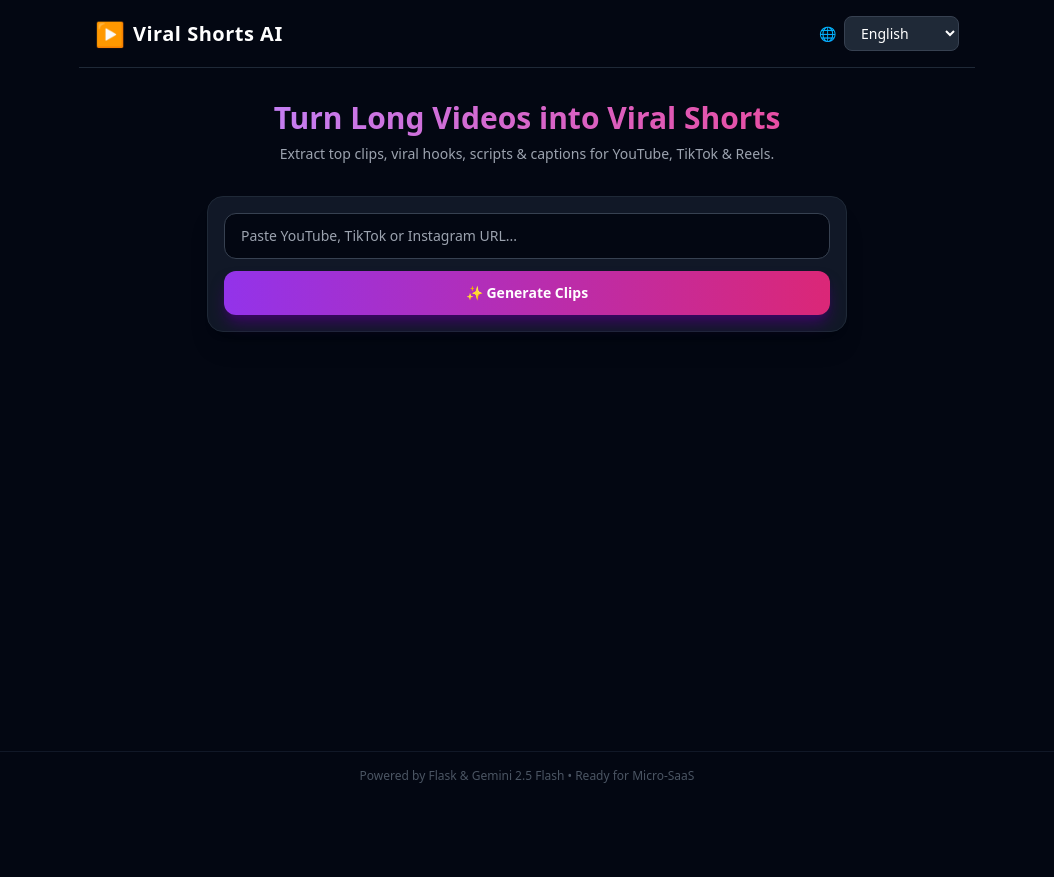
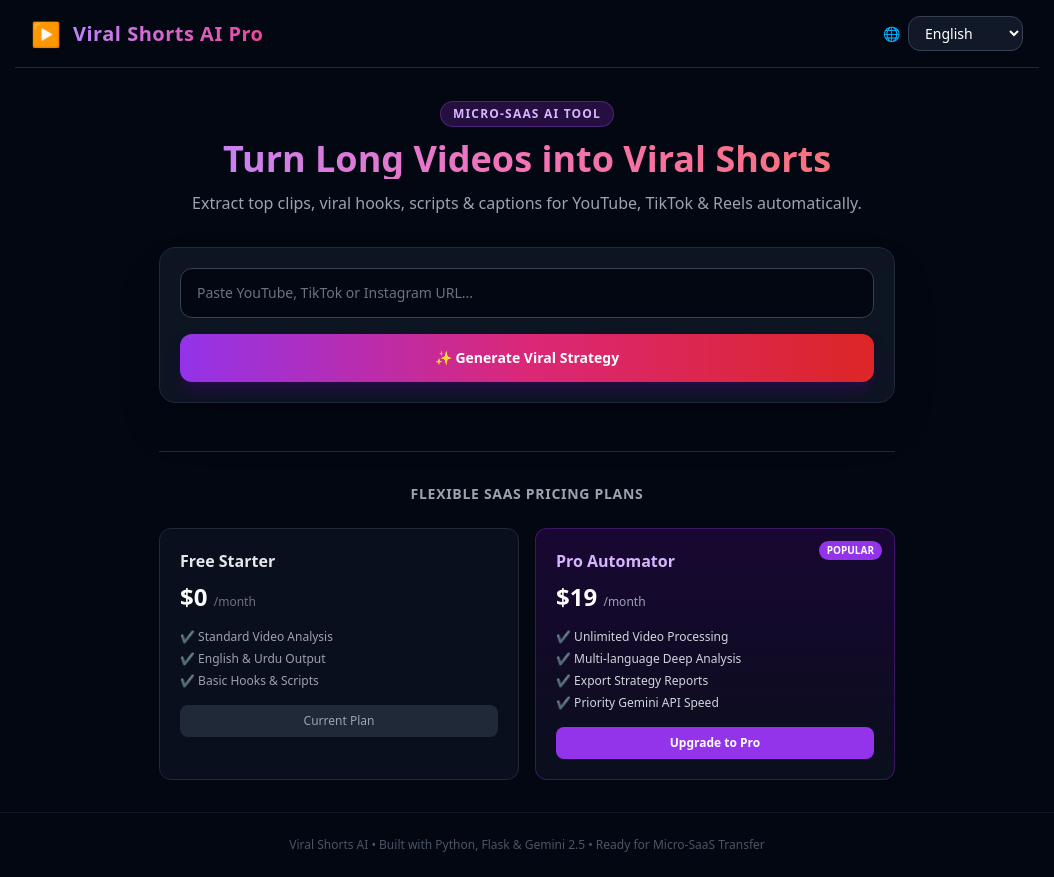
Before and after one commit to makkighouri8-sketch/yt-shorts-ai-generator, a Flask app: page / in a window 1280 px wide. Shown: the whole page, without its empty margins (113-1167 px from the left). Before the commit the page ends 783 px from the top, so only its background shows below. Run offline with Flask 3, Linux system fonts and the light colour scheme; some libraries are stand-ins or nearby versions.

Commit message:
Update index.html for branding and functionality

```diff
--- a/templates/index.html
+++ b/templates/index.html
@@ -3,23 +3,23 @@
 <head>
     <meta charset="UTF-8">
     <meta name="viewport" content="width=device-width, initial-scale=1.0">
-    <title>YT Shorts & Viral AI Generator</title>
+    <title>Viral Shorts AI - Long Video to Shorts Generator</title>
     <script src="https://cdn.tailwindcss.com"></script>
     <script src="https://cdn.jsdelivr.net/npm/marked/marked.min.js"></script>
 </head>
-<body class="bg-gray-950 text-white min-h-screen flex flex-col justify-between font-sans">
+<body class="bg-gray-950 text-white min-h-screen flex flex-col justify-between font-sans selection:bg-purple-500 selection:text-white">
 
     <!-- Header -->
-    <header class="p-4 border-b border-gray-800 flex justify-between items-center max-w-4xl mx-auto w-full">
-        <div class="flex items-center space-x-2">
-            <span class="text-red-500 text-2xl">▶</span>
-            <h1 class="text-xl font-bold tracking-wide">Viral Shorts AI</h1>
+    <header class="p-4 border-b border-gray-800 flex justify-between items-center max-w-5xl mx-auto w-full">
+        <div class="flex items-center space-x-3">
+            <span class="text-red-500 text-2xl font-bold">▶</span>
+            <h1 class="text-xl font-extrabold tracking-wide bg-gradient-to-r from-purple-400 to-pink-500 bg-clip-text text-transparent">Viral Shorts AI Pro</h1>
         </div>
 
         <!-- Language Selector -->
         <div class="flex items-center space-x-2">
             <span class="text-sm text-gray-400">🌐</span>
-            <select id="languageSelect" class="bg-gray-800 text-white text-sm px-3 py-1.5 rounded-lg border border-gray-700 focus:outline-none focus:border-purple-500">
+            <select id="languageSelect" class="bg-gray-900 text-white text-xs sm:text-sm px-3 py-1.5 rounded-xl border border-gray-700 focus:outline-none focus:border-purple-500">
                 <option value="English" selected>English</option>
                 <option value="Urdu">Urdu (اردو)</option>
             </select>
@@ -27,24 +27,25 @@
     </header>
 
     <!-- Main Content -->
-    <main class="max-w-2xl mx-auto px-4 py-8 w-full flex-1">
+    <main class="max-w-3xl mx-auto px-4 py-8 w-full flex-1">
         <div class="text-center mb-8">
-            <h2 class="text-3xl font-extrabold bg-gradient-to-r from-purple-400 to-pink-500 bg-clip-text text-transparent mb-2">
+            <span class="bg-purple-900/40 border border-purple-500/30 text-purple-300 text-xs px-3 py-1 rounded-full uppercase tracking-widest font-semibold mb-3 inline-block">Micro-SaaS AI Tool</span>
+            <h2 class="text-3xl sm:text-4xl font-black bg-gradient-to-r from-purple-400 via-pink-400 to-red-400 bg-clip-text text-transparent mb-3">
                 Turn Long Videos into Viral Shorts
             </h2>
-            <p class="text-gray-400 text-sm">
-                Extract top clips, viral hooks, scripts & captions for YouTube, TikTok & Reels.
+            <p class="text-gray-400 text-sm sm:text-base">
+                Extract top clips, viral hooks, scripts & captions for YouTube, TikTok & Reels automatically.
             </p>
         </div>
 
         <!-- Input Form -->
-        <div class="bg-gray-900 border border-gray-800 p-4 rounded-2xl shadow-xl mb-6">
+        <div class="bg-gray-900/80 backdrop-blur-md border border-gray-800 p-5 rounded-2xl shadow-2xl mb-8">
             <input type="text" id="videoUrl" placeholder="Paste YouTube, TikTok or Instagram URL..."
-                class="w-full bg-gray-950 border border-gray-700 rounded-xl px-4 py-3 text-sm focus:outline-none focus:border-purple-500 text-white mb-3">
+                class="w-full bg-gray-950 border border-gray-700 rounded-xl px-4 py-3.5 text-sm focus:outline-none focus:border-purple-500 text-white mb-4 placeholder-gray-500">
 
             <button onclick="generateClips()" id="genBtn"
-                class="w-full bg-gradient-to-r from-purple-600 to-pink-600 hover:from-purple-500 hover:to-pink-500 font-semibold py-3 rounded-xl transition duration-200 text-sm shadow-lg shadow-purple-950">
-                ✨ Generate Clips
+                class="w-full bg-gradient-to-r from-purple-600 via-pink-600 to-red-600 hover:from-purple-500 hover:to-pink-500 font-bold py-3.5 rounded-xl transition duration-300 text-sm shadow-lg shadow-purple-950/50 flex justify-center items-center gap-2">
+                ✨ Generate Viral Strategy
             </button>
         </div>
 
@@ -52,17 +53,49 @@
         <div id="errorBox" class="hidden bg-red-950/80 border border-red-800 text-red-200 p-4 rounded-xl text-sm mb-6"></div>
 
         <!-- Result Box -->
-        <div id="resultBox" class="hidden bg-gray-900 border border-gray-800 p-6 rounded-2xl shadow-xl">
-            <div class="flex justify-between items-center mb-4">
-                <h3 class="text-lg font-bold text-purple-400 flex items-center gap-2">🔥 Viral Clip Ideas</h3>
-                <button onclick="copyResult()" class="text-xs bg-gray-800 border border-gray-700 hover:bg-gray-700 px-3 py-1.5 rounded-lg">📋 Copy All</button>
+        <div id="resultBox" class="hidden bg-gray-900 border border-gray-800 p-6 rounded-2xl shadow-2xl mb-12">
+            <div class="flex flex-wrap justify-between items-center gap-2 mb-4 pb-3 border-b border-gray-800">
+                <h3 class="text-lg font-bold text-purple-400 flex items-center gap-2">🔥 Viral Strategy & Scripts</h3>
+                <div class="flex items-center gap-2">
+                    <button onclick="copyResult()" class="text-xs bg-gray-800 border border-gray-700 hover:bg-gray-700 px-3 py-1.5 rounded-lg text-gray-200 transition">📋 Copy All</button>
+                    <button onclick="downloadResult()" class="text-xs bg-purple-900/50 border border-purple-700 hover:bg-purple-800/50 px-3 py-1.5 rounded-lg text-purple-200 transition">📥 Download TXT</button>
+                </div>
             </div>
             <div id="resultContent" class="text-gray-300 text-sm space-y-4 leading-relaxed"></div>
         </div>
+
+        <!-- SaaS Monetization Preview Section (For Flippa Value) -->
+        <div class="mt-12 border-t border-gray-800 pt-8">
+            <h3 class="text-center text-sm font-semibold uppercase tracking-wider text-gray-400 mb-6">Flexible SaaS Pricing Plans</h3>
+            <div class="grid md:grid-cols-2 gap-4">
+                <div class="bg-gray-900/50 border border-gray-800 p-5 rounded-xl">
+                    <h4 class="font-bold text-gray-200">Free Starter</h4>
+                    <p class="text-2xl font-black my-2">$0 <span class="text-xs text-gray-500 font-normal">/month</span></p>
+                    <ul class="text-xs text-gray-400 space-y-1.5 my-4">
+                        <li>✔ Standard Video Analysis</li>
+                        <li>✔ English & Urdu Output</li>
+                        <li>✔ Basic Hooks & Scripts</li>
+                    </ul>
+                    <span class="block text-center text-xs bg-gray-800 py-2 rounded-lg text-gray-400 font-medium">Current Plan</span>
+                </div>
+                <div class="bg-gradient-to-b from-purple-950/40 to-gray-900/50 border border-purple-800/50 p-5 rounded-xl relative">
+                    <span class="absolute top-3 right-3 text-[10px] bg-purple-600 text-white font-bold px-2 py-0.5 rounded-full">POPULAR</span>
+                    <h4 class="font-bold text-purple-300">Pro Automator</h4>
+                    <p class="text-2xl font-black my-2">$19 <span class="text-xs text-gray-400 font-normal">/month</span></p>
+                    <ul class="text-xs text-gray-300 space-y-1.5 my-4">
+                        <li>✔ Unlimited Video Processing</li>
+                        <li>✔ Multi-language Deep Analysis</li>
+                        <li>✔ Export Strategy Reports</li>
+                        <li>✔ Priority Gemini API Speed</li>
+                    </ul>
+                    <button class="w-full text-xs bg-purple-600 hover:bg-purple-500 py-2 rounded-lg text-white font-semibold transition">Upgrade to Pro</button>
+                </div>
+            </div>
+        </div>
     </main>
 
-    <footer class="text-center py-4 text-xs text-gray-600 border-t border-gray-900">
-        Powered by Flask & Gemini 2.5 Flash • Ready for Micro-SaaS
+    <footer class="text-center py-6 text-xs text-gray-600 border-t border-gray-900">
+        Viral Shorts AI • Built with Python, Flask & Gemini 2.5 • Ready for Micro-SaaS Transfer
     </footer>
 
     <script>
@@ -75,7 +108,7 @@
             const resultContent = document.getElementById("resultContent");
 
             if (!url) {
-                errorBox.innerText = "Please enter a valid video URL.";
+                errorBox.innerText = "Please enter a valid YouTube, TikTok, or Instagram URL.";
                 errorBox.classList.remove("hidden");
                 return;
             }
@@ -83,7 +116,7 @@
             errorBox.classList.add("hidden");
             resultBox.classList.add("hidden");
             btn.disabled = true;
-            btn.innerText = "⏳ Generating Viral Strategy...";
+            btn.innerText = "⏳ Extracting Viral Clips & Scripts...";
 
             try {
                 const response = await fetch("/generate", {
@@ -97,23 +130,33 @@
                 if (response.ok) {
                     resultContent.innerHTML = marked.parse(data.result);
                     resultBox.classList.remove("hidden");
+                    resultBox.scrollIntoView({ behavior: 'smooth' });
                 } else {
                     errorBox.innerText = data.error || "An error occurred.";
                     errorBox.classList.remove("hidden");
                 }
             } catch (err) {
-                errorBox.innerText = "Network error. Please try again.";
+                errorBox.innerText = "Network error or request timeout. Please try again.";
                 errorBox.classList.remove("hidden");
             } finally {
                 btn.disabled = false;
-                btn.innerText = "✨ Generate Clips";
+                btn.innerText = "✨ Generate Viral Strategy";
             }
         }
 
         function copyResult() {
             const text = document.getElementById("resultContent").innerText;
             navigator.clipboard.writeText(text);
-            alert("Copied to clipboard!");
+            alert("Viral strategy copied to clipboard!");
+        }
+
+        function downloadResult() {
+            const text = document.getElementById("resultContent").innerText;
+            const blob = new Blob([text], { type: 'text/plain' });
+            const anchor = document.createElement('a');
+            anchor.download = 'Viral_Shorts_Strategy.txt';
+            anchor.href = window.URL.createObjectURL(blob);
+            anchor.click();
         }
     </script>
 </body>
```
